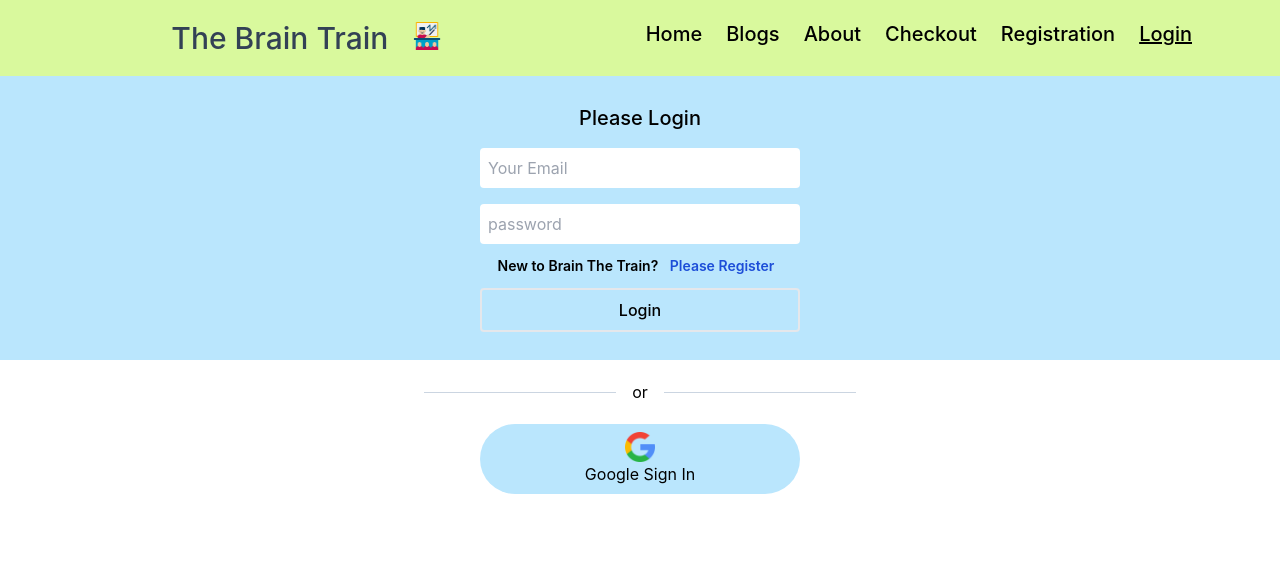
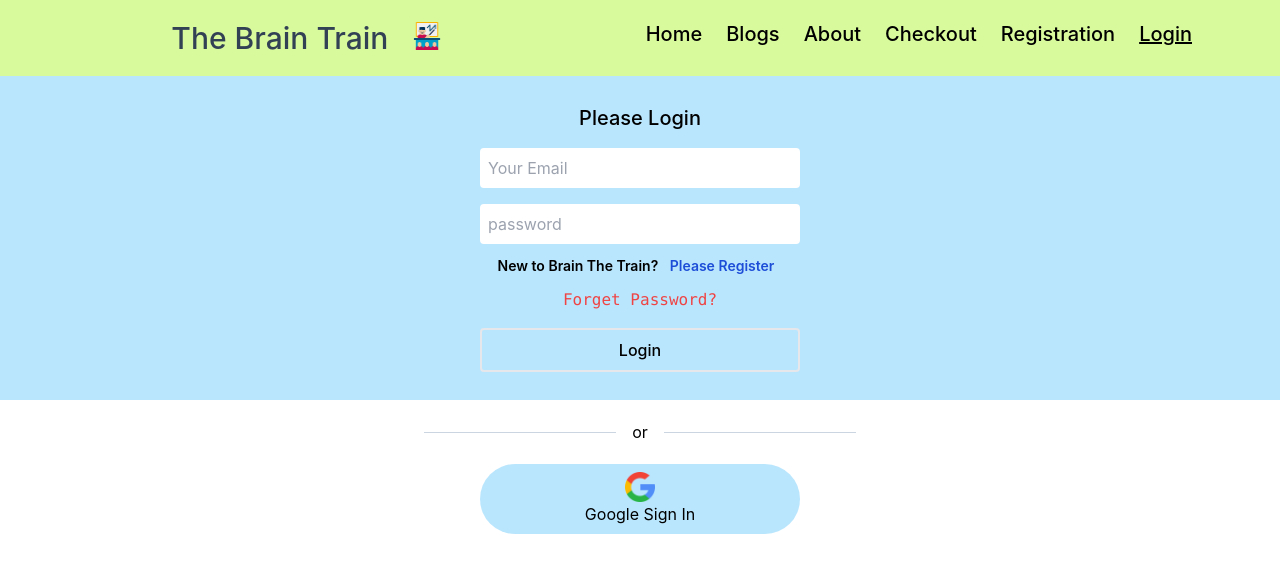
Before and after one commit to MDSHOHAG617/The-Brain-Train, a React (Create React App) app: page /login in a window 1280 px wide. Shown: the top 572 px of the page. Built offline with nearby package versions, Linux system fonts and the light colour scheme; no server answers.

Commit message:
reset password done!

```diff
--- a/src/Components/Login/Login.js
+++ b/src/Components/Login/Login.js
@@ -2,7 +2,7 @@ import React, { useState } from "react";
 import SocialLogin from "./SocialLogin/SocialLogin";
 import app from "../../firebase.init";
 import { useSignInWithEmailAndPassword } from "react-firebase-hooks/auth";
-import { getAuth } from "firebase/auth";
+import { getAuth, sendPasswordResetEmail } from "firebase/auth";
 import { Link, useLocation, useNavigate } from "react-router-dom";
 import invalidIcon from "../images/invalid.webp";
 
@@ -29,7 +29,6 @@ const Login = () => {
       setError("invalid Email !");
     }
   };
-
   const handlePassword = (event) => {
     const passwordRegex = /(?=.*?[#?!@$%^&*-])/;
     const validPassword = passwordRegex.test(event.target.value);
@@ -40,6 +39,18 @@ const Login = () => {
       setError("At least one special character");
     }
   };
+
+  //handle password reset
+  const handlePasswordReset = () => {
+    sendPasswordResetEmail(auth, email)
+      .then(() => {
+        alert("Email sent!");
+      })
+      .catch((err) => {
+        alert(err.message);
+      });
+  };
+
   const handleLogIn = (event) => {
     event.preventDefault();
     signInWithEmailAndPassword(email, password);
@@ -78,7 +89,13 @@ const Login = () => {
             Please Register
           </Link>{" "}
         </p>
-
+        <button
+          onClick={handlePasswordReset}
+          className="text-red-500 font-mono p-2"
+        >
+          Forget Password?
+        </button>
+        <br />
         <button className="rounded border-2 p-2 font-medium m-2 w-80 hover:bg-white hover:text-blue-600">
           Login
         </button>
--- a/src/Components/Registration/Registration.js
+++ b/src/Components/Registration/Registration.js
@@ -1,7 +1,7 @@
 import React, { useState } from "react";
 import app from "../../firebase.init";
 import { useCreateUserWithEmailAndPassword } from "react-firebase-hooks/auth";
-import { getAuth } from "firebase/auth";
+import { getAuth, sendEmailVerification } from "firebase/auth";
 import { Link, useLocation, useNavigate } from "react-router-dom";
 import invalidIcon from "../images/invalid.webp";
 import SocialLogin from "../Login/SocialLogin/SocialLogin";
@@ -13,7 +13,9 @@ const Registration = () => {
   const [password, setPassword] = useState("");
   const [error, setError] = useState("");
   const [createUserWithEmailAndPassword, user, hookError] =
-    useCreateUserWithEmailAndPassword(auth);
+    useCreateUserWithEmailAndPassword(auth, { sendEmailVerification: true });
+
+  //Replace by using navigate & location
   const navigate = useNavigate();
   const location = useLocation();
   const from = location.state?.from?.pathname || "/";
```
